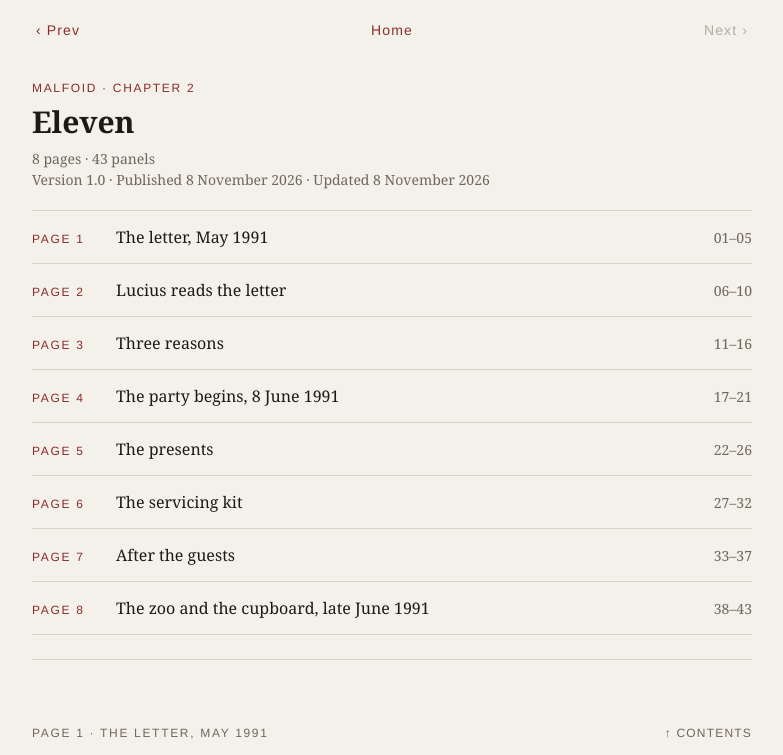
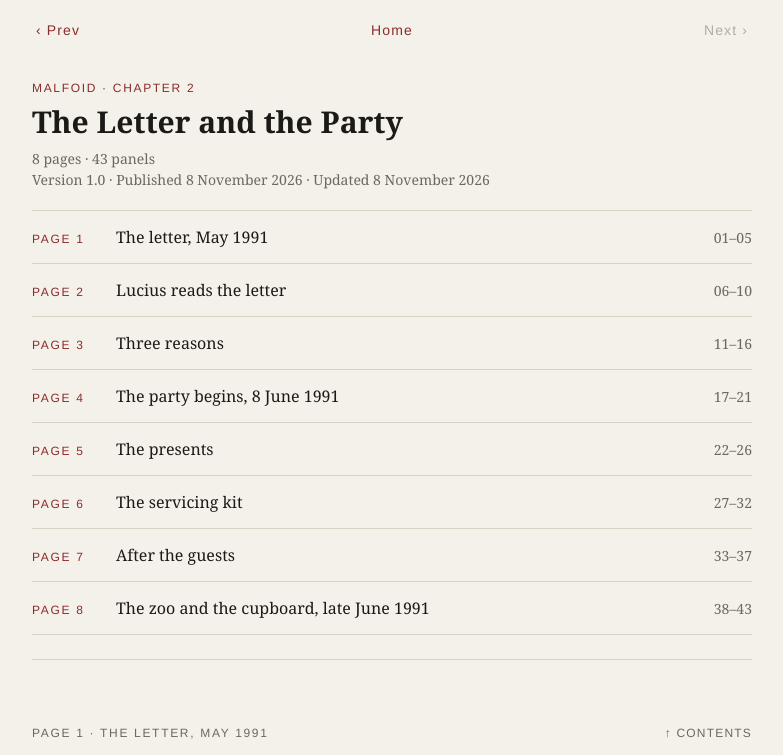
Before and after one commit to rhedak/malfoid-the-girl-who-yearned, a plain HTML site: page chapters/ch02/index.html in a window 1280 px wide. Shown: the top 755 px of the page, without its empty margins (248-1031 px from the left). Drawn offline with Linux system fonts and the light colour scheme; no server answers.

Commit message:
Chapter 2 renamed: The Letter and the Party
Co-Authored-By: Claude Sonnet 5.5 <noreply@anthropic.com>

```diff
--- a/chapters/ch02/index.html
+++ b/chapters/ch02/index.html
@@ -2,13 +2,13 @@
 <meta charset="utf-8">
 <meta name="viewport" content="width=device-width, initial-scale=1">
 <meta name="claude:viewport-fit-sides" content="cover">
-<title>Eleven · Malfoid</title>
+<title>The Letter and the Party · Malfoid</title>
 <link rel="icon" href="../../favicon.ico" sizes="any">
 <link rel="icon" type="image/png" sizes="32x32" href="../../favicon-32.png">
 <link rel="icon" type="image/png" sizes="192x192" href="../../icon-192.png">
 <link rel="apple-touch-icon" href="../../apple-touch-icon.png">
-<meta name="description" content="Eleven: Malfoid, a free fan webcomic retelling Philosopher's Stone with a split point of view between Harry and Draconia Malfoy.">
-<meta property="og:title" content="Eleven · Malfoid">
+<meta name="description" content="The Letter and the Party: Malfoid, a free fan webcomic retelling Philosopher's Stone with a split point of view between Harry and Draconia Malfoy.">
+<meta property="og:title" content="The Letter and the Party · Malfoid">
 <meta property="og:description" content="A free fan webcomic retelling Philosopher's Stone with a split point of view between Harry and Draconia Malfoy.">
 <meta property="og:type" content="article">
 <meta property="og:url" content="https://rhedak.github.io/malfoid-the-girl-who-yearned/chapters/ch02/">
@@ -17,7 +17,7 @@
 <meta property="og:image:height" content="630">
 <meta property="og:image:alt" content="Cover of Malfoid: The Girl who Yearned">
 <meta name="twitter:card" content="summary_large_image">
-<meta name="twitter:title" content="Eleven · Malfoid">
+<meta name="twitter:title" content="The Letter and the Party · Malfoid">
 <meta name="twitter:image" content="https://rhedak.github.io/malfoid-the-girl-who-yearned/og-banner.jpg">
 <link rel="canonical" href="https://rhedak.github.io/malfoid-the-girl-who-yearned/chapters/ch02/">
 
@@ -208,7 +208,7 @@ img {
 
 <header>
   <p class="kicker">Malfoid · Chapter 2</p>
-  <h1>Eleven</h1>
+  <h1>The Letter and the Party</h1>
   <p class="meta">8 pages · 43 panels</p>
   <p class="meta release">Version 1.0 · Published <time datetime="2026-11-08">8 November 2026</time> · Updated <time datetime="2026-11-08">8 November 2026</time></p>
   <nav class="toc" id="contents" aria-label="Contents">
--- a/chapters/index.json
+++ b/chapters/index.json
@@ -17,7 +17,7 @@
   },
   {
     "id": "ch02",
-    "title": "Eleven",
+    "title": "The Letter and the Party",
     "summary": "The Hogwarts letter and Draconia's eleventh birthday, May to June 1991.",
     "version": "1.0",
     "published": "2026-11-08",
```
